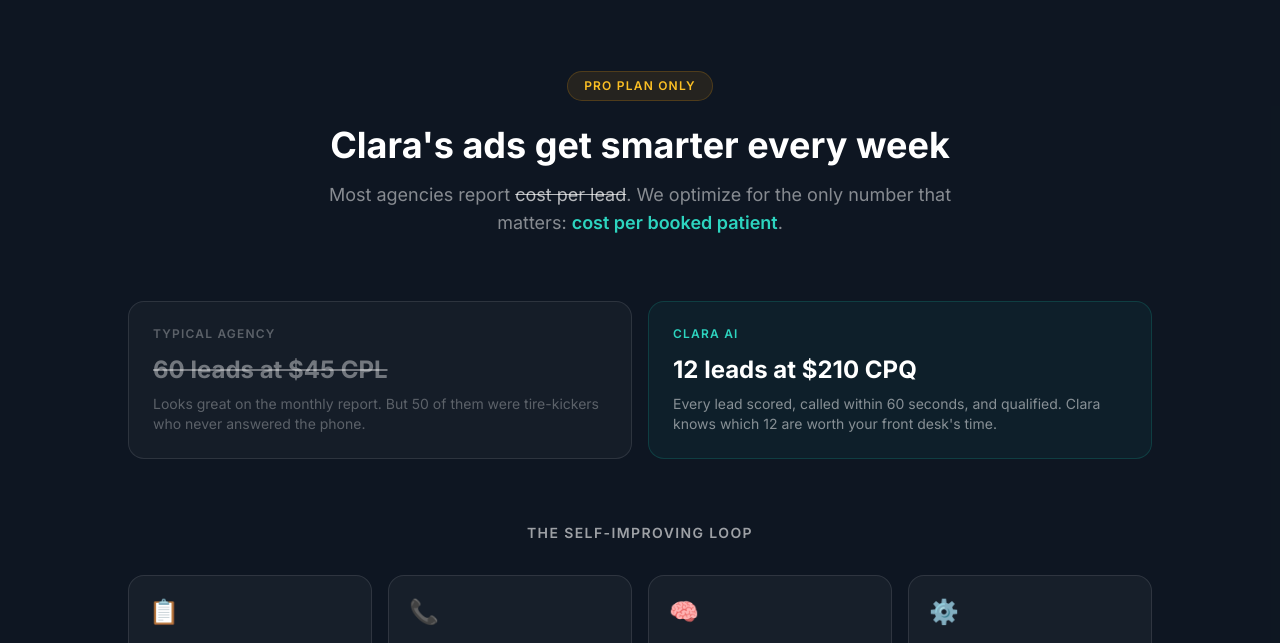
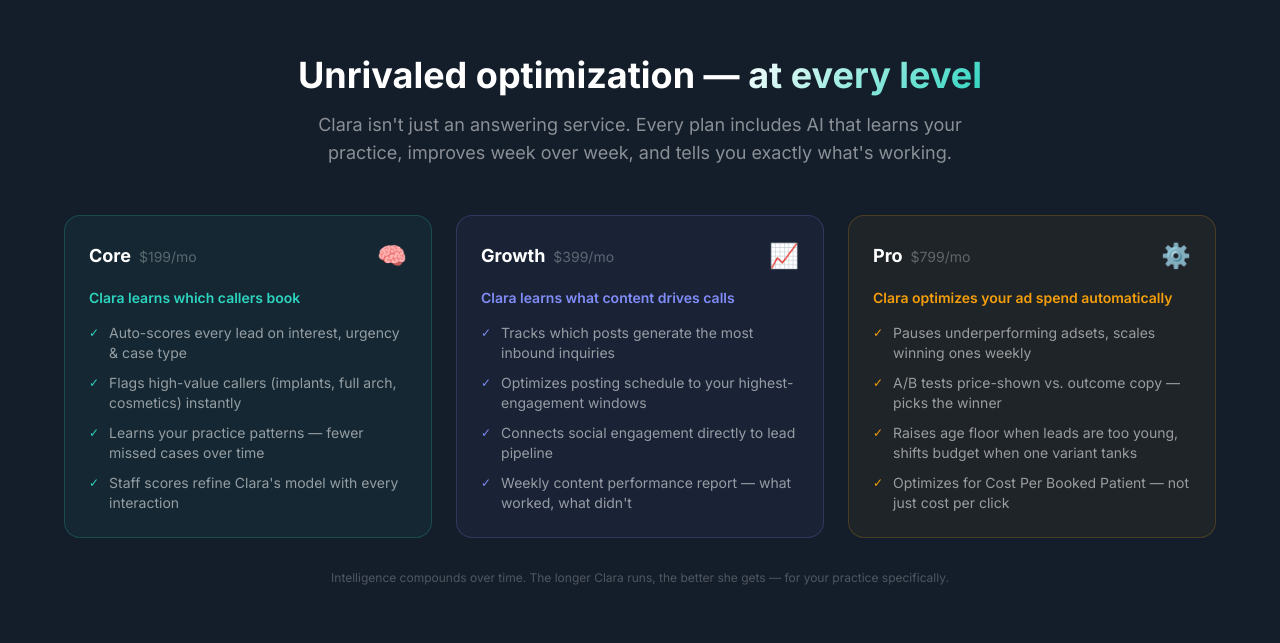
Before and after one commit to dentalondemand/iamclara-website, a Next.js app: page / in a window 1280 px wide. Shown: the part 3197-3840 px from the top of the page. Built offline with nearby package versions, Linux system fonts and the light colour scheme.

Commit message:
feat: tiered intelligence section — Core/Growth/Pro each show their AI optimization layer

```diff
--- a/app/page.tsx
+++ b/app/page.tsx
@@ -641,6 +641,101 @@ function Footer() {
   )
 }
 
+function TieredIntelligence() {
+  const tiers = [
+    {
+      plan: 'Core',
+      price: '$199/mo',
+      color: '#2DD4BF',
+      border: 'rgba(45,212,191,0.2)',
+      bg: 'rgba(45,212,191,0.05)',
+      icon: '🧠',
+      headline: 'Clara learns which callers book',
+      bullets: [
+        'Auto-scores every lead on interest, urgency & case type',
+        'Flags high-value callers (implants, full arch, cosmetics) instantly',
+        'Learns your practice patterns — fewer missed cases over time',
+        'Staff scores refine Clara\'s model with every interaction',
+      ],
+    },
+    {
+      plan: 'Growth',
+      price: '$399/mo',
+      color: '#818cf8',
+      border: 'rgba(129,140,248,0.2)',
+      bg: 'rgba(129,140,248,0.05)',
+      icon: '📈',
+      headline: 'Clara learns what content drives calls',
+      bullets: [
+        'Tracks which posts generate the most inbound inquiries',
+        'Optimizes posting schedule to your highest-engagement windows',
+        'Connects social engagement directly to lead pipeline',
+        'Weekly content performance report — what worked, what didn\'t',
+      ],
+    },
+    {
+      plan: 'Pro',
+      price: '$799/mo',
+      color: '#f59e0b',
+      border: 'rgba(245,158,11,0.2)',
+      bg: 'rgba(245,158,11,0.05)',
+      icon: '⚙️',
+      headline: 'Clara optimizes your ad spend automatically',
+      bullets: [
+        'Pauses underperforming adsets, scales winning ones weekly',
+        'A/B tests price-shown vs. outcome copy — picks the winner',
+        'Raises age floor when leads are too young, shifts budget when one variant tanks',
+        'Optimizes for Cost Per Booked Patient — not just cost per click',
+      ],
+    },
+  ]
+
+  return (
+    <section className="py-20 px-6" id="intelligence">
+      <div className="max-w-6xl mx-auto">
+        <div className="text-center mb-12">
+          <h2 className="text-3xl md:text-4xl font-bold text-white mb-4">
+            Unrivaled optimization — <span className="gradient-text">at every level</span>
+          </h2>
+          <p className="text-white/50 text-lg max-w-2xl mx-auto">
+            Clara isn't just an answering service. Every plan includes AI that learns your practice, improves week over week, and tells you exactly what's working.
+          </p>
+        </div>
+
+        <div className="grid md:grid-cols-3 gap-6">
+          {tiers.map((tier) => (
+            <div key={tier.plan} style={{ background: tier.bg, border: `1px solid ${tier.border}` }}
+              className="rounded-2xl p-6 flex flex-col">
+              <div className="flex items-center justify-between mb-4">
+                <div>
+                  <span className="text-white font-bold text-lg">{tier.plan}</span>
+                  <span className="text-white/30 text-sm ml-2">{tier.price}</span>
+                </div>
+                <span className="text-2xl">{tier.icon}</span>
+              </div>
+              <p style={{ color: tier.color }} className="font-semibold text-sm mb-4 leading-snug">
+                {tier.headline}
+              </p>
+              <ul className="space-y-2.5 flex-1">
+                {tier.bullets.map((b) => (
+                  <li key={b} className="flex items-start gap-2.5 text-sm text-white/55">
+                    <span style={{ color: tier.color }} className="mt-0.5 flex-shrink-0 text-xs">✓</span>
+                    {b}
+                  </li>
+                ))}
+              </ul>
+            </div>
+          ))}
+        </div>
+
+        <p className="text-center text-white/25 text-xs mt-8">
+          Intelligence compounds over time. The longer Clara runs, the better she gets — for your practice specifically.
+        </p>
+      </div>
+    </section>
+  )
+}
+
 function ProOptimizer() {
   const steps = [
     {
@@ -754,6 +849,7 @@ export default function Home() {
       <Hero />
       <HowItWorks />
       <Features />
+      <TieredIntelligence />
       <ProOptimizer />
       <Pricing />
       <FAQ />
```
